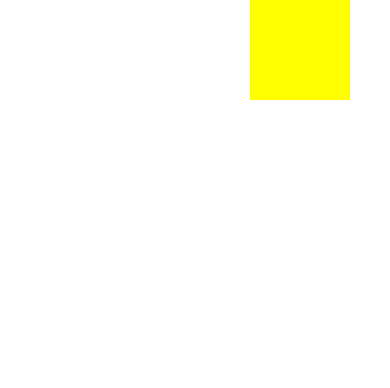
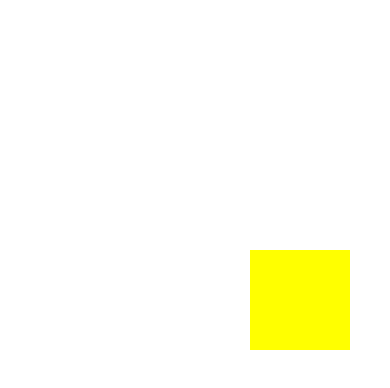
Before and after one commit to saniok333/rn-animation, a React Native app: screen / in a window 390 px wide. Shown: the top 388 px of the page. Built offline with nearby package versions, Linux system fonts and the light colour scheme.

Commit message:
Animated sequence

```diff
--- a/App.js
+++ b/App.js
@@ -2,21 +2,32 @@ import { useRef, useEffect } from 'react';
 import { StyleSheet, Animated, Easing } from 'react-native';
 
 export default function App() {
-  const translation = useRef(new Animated.Value(0)).current;
+  const translation = useRef(new Animated.ValueXY({ x: 0, y: 0 })).current;
 
   useEffect(() => {
-    Animated.timing(translation, {
-      toValue: 250,
-      delay: 2000,
-      duration: 3000,
-      easing: Easing.bounce,
-      useNativeDriver: true,
-    }).start();
+    Animated.sequence([
+      Animated.timing(translation.x, {
+        toValue: 250,
+        useNativeDriver: true,
+      }),
+      Animated.timing(translation.y, {
+        toValue: 250,
+        useNativeDriver: true,
+      }),
+    ]).start();
   }, []);
 
   return (
     <Animated.View
-      style={[styles.container, { transform: [{ translateX: translation }] }]}
+      style={[
+        styles.container,
+        {
+          transform: [
+            { translateX: translation.x },
+            { translateY: translation.y },
+          ],
+        },
+      ]}
     ></Animated.View>
   );
 }
```
